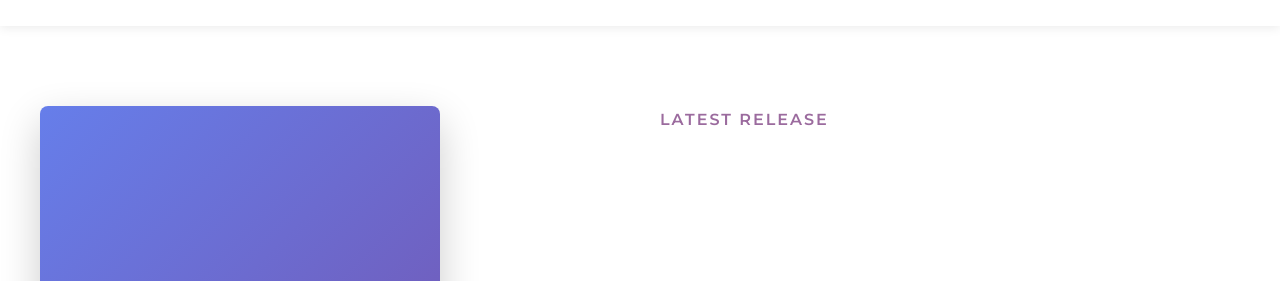
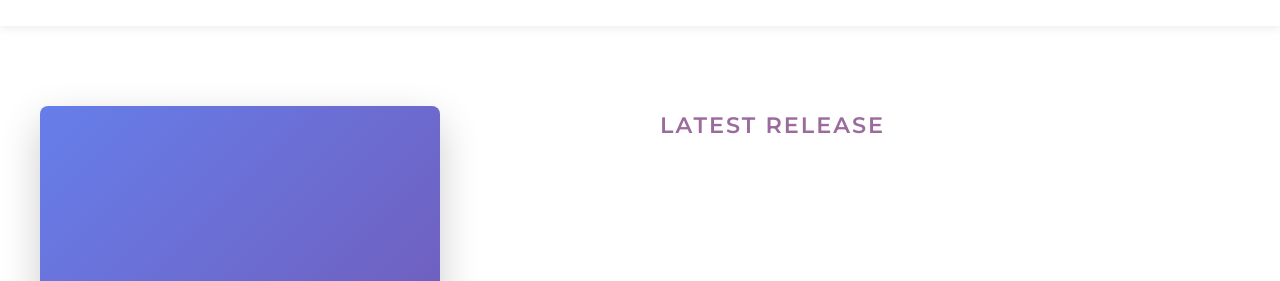
Before and after one commit to amritachatterjee321/HimanjaliSankarAuthor, a website with bundled scripts: page public/index.html in a window 1280 px wide. Shown: the part 74-355 px from the top of the page. Built offline with nearby package versions, Linux system fonts and the light colour scheme; files whose address does not match are found by name.

Commit message:
Update typography and spacing in book styles for improved readability
- Adjusted font sizes in books.scss for .book-subtitle and related elements to enhance readability across different screen sizes.
- Modified margin settings to ensure better spacing and visual consistency in the layout.
- Updated main.css.map to reflect changes in the CSS structure.

```diff
--- a/public/src/styles/books.scss
+++ b/public/src/styles/books.scss
@@ -301,7 +301,7 @@
 .book-subtitle {
   font-family: $font-sans;
   color: $primary-color;
-  font-size: 16px;
+  font-size: 1.4em;
   text-transform: uppercase;
   letter-spacing: 2px;
   margin-bottom: 30px;
@@ -313,12 +313,16 @@
     grid-row: 1;
     text-align: left;
     width: auto;
-    font-size: 16px;
-    margin-bottom: 5px; /* Reduced from 10px to 5px for tighter spacing */
+    font-size: 1.4em;
+    margin-bottom: 10px; /* Adjusted spacing for reduced font size */
+  }
+
+  @media (max-width: $tablet) {
+    font-size: 1.12em;
   }
 
   @media (max-width: $mobile) {
-    font-size: 14px;
+    font-size: 0.9em;
     margin-bottom: 20px;
     grid-area: subtitle;
   }
```
Also changed, not shown: public/src/styles/main.css, 1 other file.
